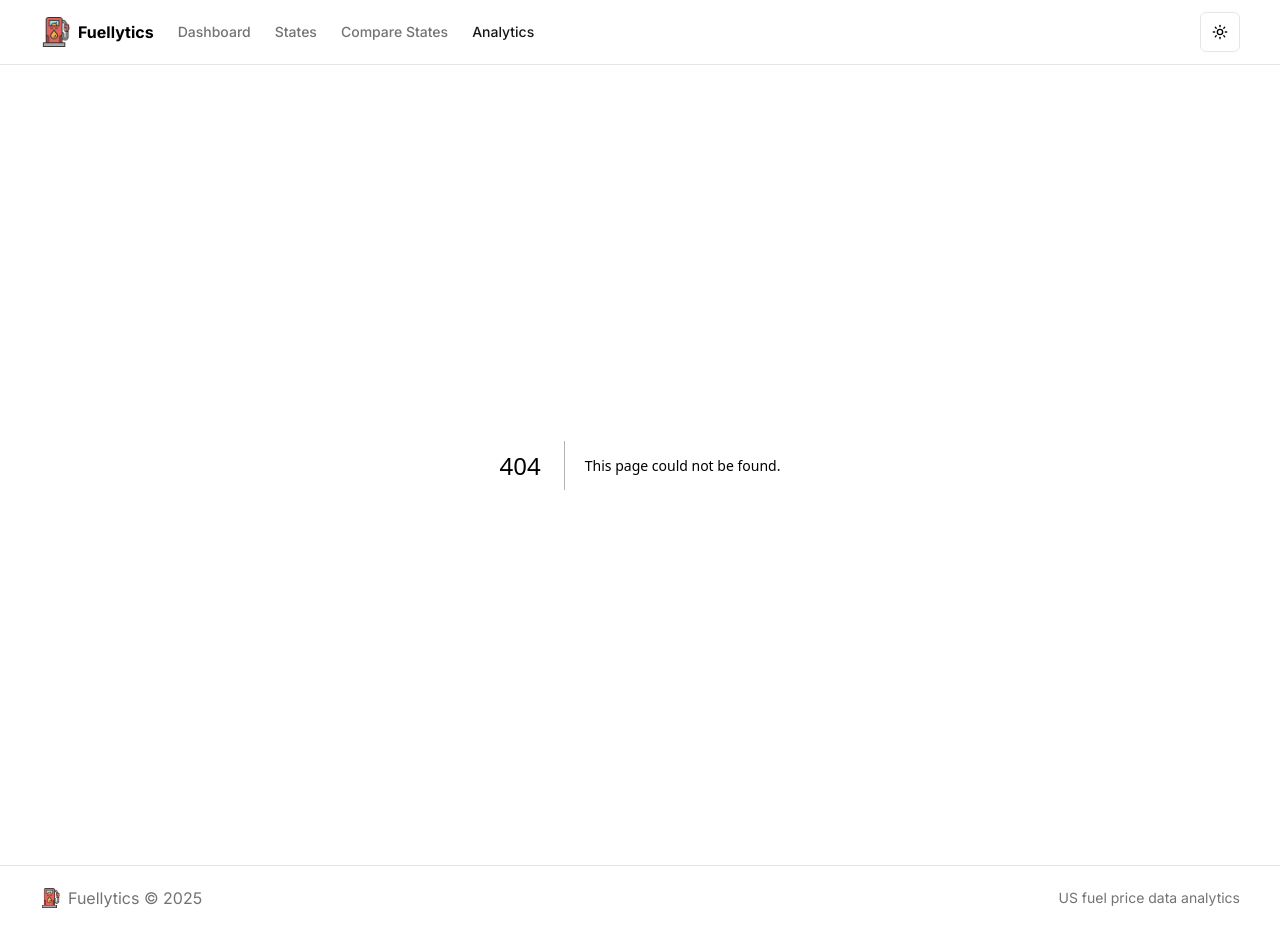
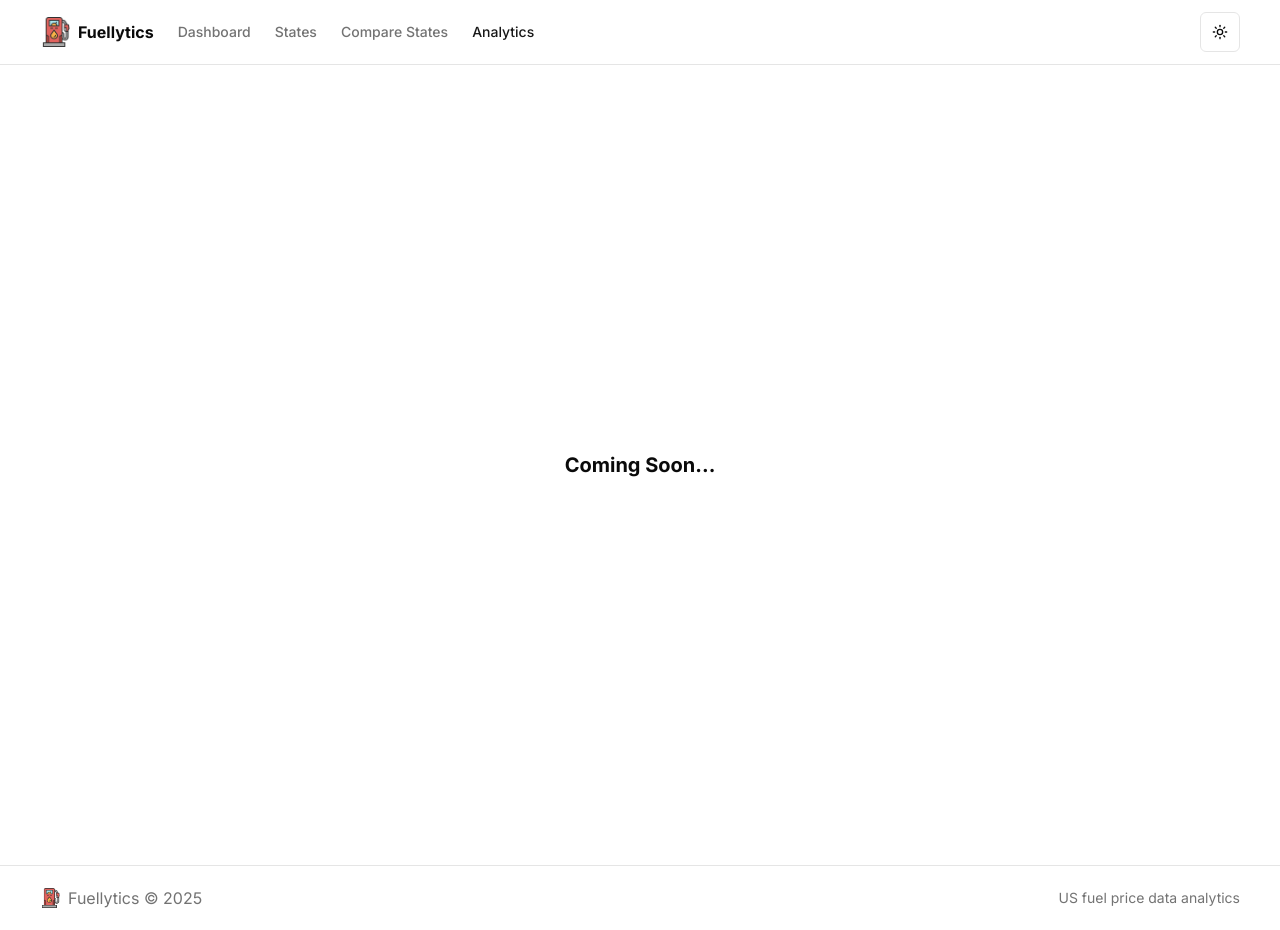
Before and after one commit to dhakb/fuellytics, a Next.js app: page /analytics in a window 1280 px wide. Before the commit this address had no page. Built offline with nearby package versions, Linux system fonts and the light colour scheme.

Commit message:
chore: add Coming Soon to workin in progres pages and sections

```diff
--- /dev/null
+++ b/src/app/analytics/page.tsx
@@ -0,0 +1,6 @@
+import ComingSoon from "@/components/coming-soon";
+
+
+export default function Page() {
+  return <ComingSoon/>;
+};
--- /dev/null
+++ b/src/app/compare-states/page.tsx
@@ -0,0 +1,6 @@
+import ComingSoon from "@/components/coming-soon";
+
+
+export default function Page() {
+  return <ComingSoon/>;
+};
--- a/src/app/states/[state]/page.tsx
+++ b/src/app/states/[state]/page.tsx
@@ -12,6 +12,7 @@ import CityPriceComparisonByState from "@/components/city-price-comparison-by-st
 import { Card, CardContent, CardDescription, CardFooter, CardHeader, CardTitle } from "@/components/ui/card";
 
 import { mockDataByStateWithCities } from "@/lib/mock-data-by-state-with-cities";
+import ComingSoon from "@/components/coming-soon";
 
 
 interface CityData {
@@ -132,6 +133,22 @@ export default async function Page({params}: any) {
             </CardContent>
           </Card>
         </TabsContent>
+
+        <TabsContent value="comparison">
+          <Card>
+            <CardContent>
+              <ComingSoon/>
+            </CardContent>
+          </Card>
+        </TabsContent>
+
+        <TabsContent value="trends">
+          <Card>
+            <CardContent>
+              <ComingSoon/>
+            </CardContent>
+          </Card>
+        </TabsContent>
       </Tabs>
     </main>
   );
--- /dev/null
+++ b/src/components/coming-soon.tsx
@@ -0,0 +1,10 @@
+export default function ComingSoon() {
+  return (
+    <div className="text-xl font-bold flex items-center justify-center w-64 text-center" style={{
+      height: "100vh",
+      width: "100%"
+    }}>
+      Coming Soon...
+    </div>
+  )
+}
```
